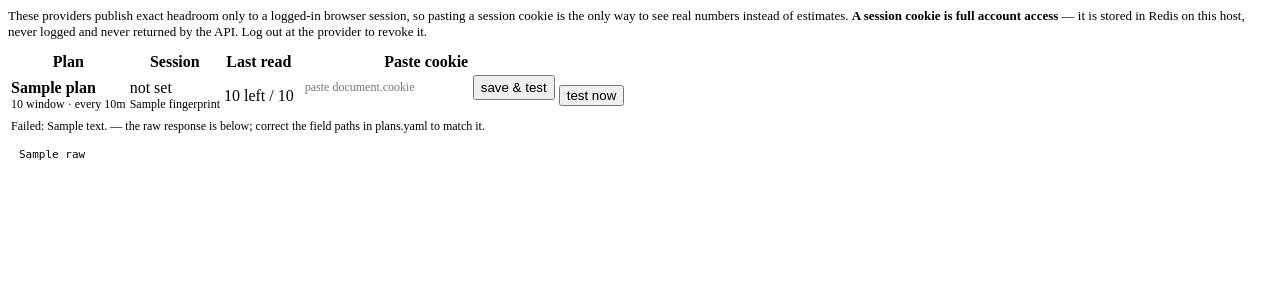
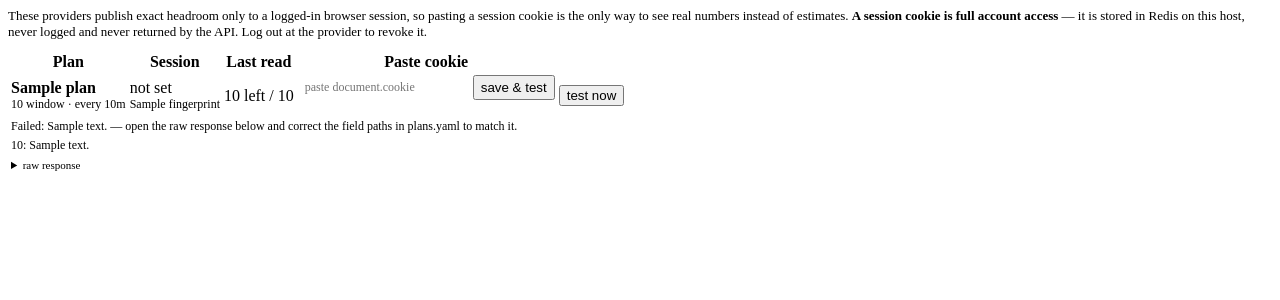
Before and after one commit to subconsciousbias/SwitchYard, a FastAPI app: template switchyard/portal/templates/_probes.html in a window 1280 px wide. Shown: the top 300 px of the page. Run offline with FastAPI, Linux system fonts and the light colour scheme; the template is opened without the code that fills it: most values are stand-ins (such as "Sample title", 1, 10 or a date in 2020).

Commit message:
Show what the probe read, not the response it read it from
The Real usage panel printed the whole raw JSON body on every result,
including successful ones, so the answer was buried in a wall of
subscriberUserId and paymentMethodId. The panel now leads with the
per-window readings — "5h: 12.00 left of 12.00 · weekly: 29.99 left of
30.00" — and the raw body is behind a collapsed disclosure, where it is
still there for mapping a renamed field.

Each provider reports in its own unit, so the row carries a rendered
string (a percentage for MiniMax, dollars against a limit for OpenCode)
rather than making the template guess which fields are meaningful.

The subscription table was doing the same thing with words. Gone: "·
target", which named a distinction the reader does not act on; the "5h
binds first" tag, now said by colouring that window's bar instead;
"reported by provider (% only)", now the cell's tooltip; and the
"configured" caption under 4/4, which repeated the numbers above it — a
cap only earns a caption when it is NOT simply the configured one.
"100% left" no longer wraps onto two lines.

Co-Authored-By: Claude Opus 5 (1M context) <noreply@anthropic.com>

```diff
--- a/switchyard/portal/app.py
+++ b/switchyard/portal/app.py
@@ -259,6 +259,26 @@ async def frag_probes(request: Request):
     )
 
 
+def _probe_window(w) -> dict:
+    """One window of a probe reading, formatted for the panel.
+
+    Providers report in different units — MiniMax publishes a percentage and no
+    counts, OpenCode dollars against a limit — so the row carries a rendered
+    string rather than making the template guess.
+    """
+    if w.used_percent is not None:
+        text = f"{w.used_percent:g}% used"
+    elif w.remaining is not None and w.total:
+        text = f"{w.remaining:,.2f} left of {w.total:,.2f}"
+    elif w.remaining is not None:
+        text = f"{w.remaining:,.2f} left"
+    else:
+        text = "no data"
+    return {"window": w.window, "text": text,
+            "reset_at": w.reset_at, "reset_human": _fmt_reset(w.reset_at),
+            "missing": w.remaining is None and w.used_percent is None}
+
+
 async def collect_probes() -> list[dict]:
     """Plans whose real headroom comes from a console endpoint."""
     reg, prober = state["registry"], state["prober"]
@@ -285,6 +305,9 @@ async def save_cookie(plan_key: str, request: Request, cookie: str = Form("")):
     state.setdefault("probe_tests", {})[plan_key] = {
         "ok": result.ok, "detail": result.detail, "remaining": result.remaining,
         "total": result.total, "raw": result.raw, "at": datetime.now(timezone.utc).timestamp(),
+        # The per-window numbers are what the panel should show; the raw body is
+        # only for mapping a renamed field, so it hides behind a disclosure.
+        "windows": [_probe_window(w) for w in result.windows],
     }
     return templates.TemplateResponse(
         request, "_probes.html", {"probes": await collect_probes()}
@@ -300,6 +323,9 @@ async def test_probe(plan_key: str, request: Request):
     state.setdefault("probe_tests", {})[plan_key] = {
         "ok": result.ok, "detail": result.detail, "remaining": result.remaining,
         "total": result.total, "raw": result.raw, "at": datetime.now(timezone.utc).timestamp(),
+        # The per-window numbers are what the panel should show; the raw body is
+        # only for mapping a renamed field, so it hides behind a disclosure.
+        "windows": [_probe_window(w) for w in result.windows],
     }
     return templates.TemplateResponse(
         request, "_probes.html", {"probes": await collect_probes()}
--- a/switchyard/portal/templates/_probes.html
+++ b/switchyard/portal/templates/_probes.html
@@ -70,14 +70,29 @@
           <div class="muted" style="font-size:12px">
             {{ 'Read OK' if p.last_test.ok else 'Failed' }}: {{ p.last_test.detail }}
             {% if not p.last_test.ok and p.last_test.raw %}
-              — the raw response is below; correct the field paths in
+              — open the raw response below and correct the field paths in
               <span class="mono">plans.yaml</span> to match it.
             {% endif %}
           </div>
+          {# What the probe actually read, per window. This is the answer; the
+             raw body is reference material for when a field has been renamed,
+             so it stays collapsed instead of burying the numbers. #}
+          {% if p.last_test.windows %}
+            <div class="mono" style="font-size:12px;margin-top:4px">
+              {% for w in p.last_test.windows %}
+                <span class="tag {{ 'warn' if w.missing }}"
+                      {% if w.reset_at %}title="resets {{ w.reset_human }}"{% endif %}>
+                  {{ w.window }}: {{ w.text }}</span>
+              {% endfor %}
+            </div>
+          {% endif %}
           {% if p.last_test.raw %}
-            <pre class="mono" style="font-size:11px;white-space:pre-wrap;word-break:break-all;
-                 background:var(--track);padding:8px;border-radius:6px;margin:6px 0 0;
-                 max-height:140px;overflow:auto">{{ p.last_test.raw }}</pre>
+            <details style="margin-top:6px">
+              <summary class="muted" style="font-size:11px;cursor:pointer">raw response</summary>
+              <pre class="mono" style="font-size:11px;white-space:pre-wrap;word-break:break-all;
+                   background:var(--track);padding:8px;border-radius:6px;margin:6px 0 0;
+                   max-height:140px;overflow:auto">{{ p.last_test.raw }}</pre>
+            </details>
           {% endif %}
         </td>
       </tr>
```
Also changed, not shown: switchyard/portal/templates/_plans.html (+18 -16 lines), tests/render_preview.py (+17 -2 lines).
